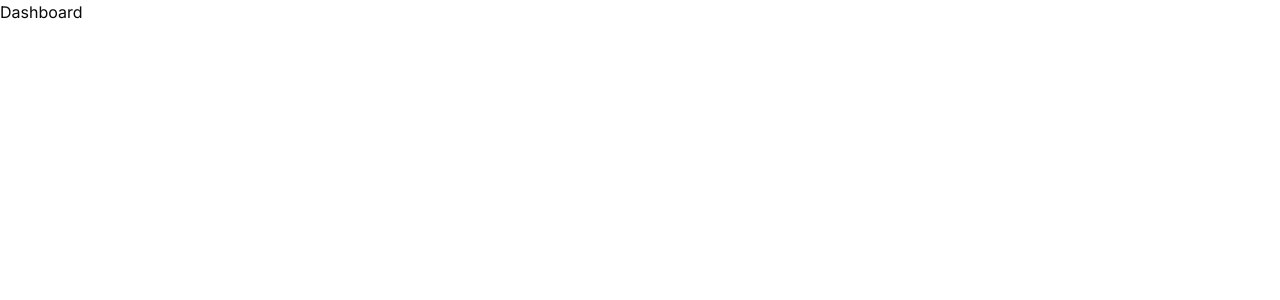
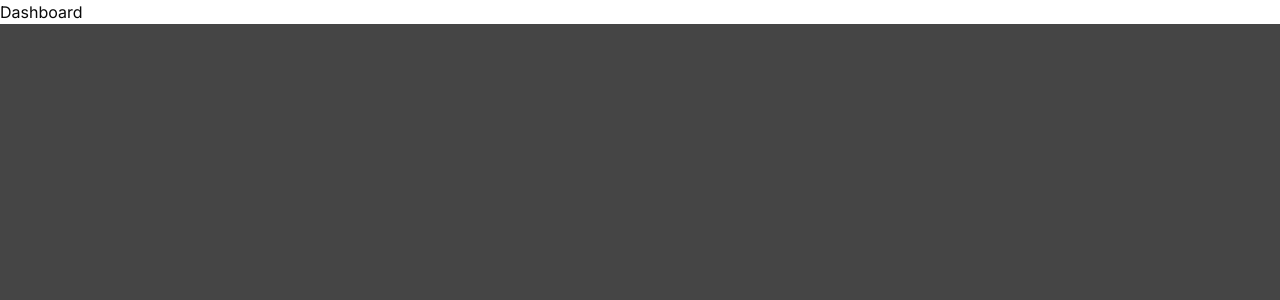
Before and after one commit to Leave-it-blank/Stream-easy, a Next.js app: page / in a window 1280 px wide. Shown: the top 300 px of the page. Built offline with nearby package versions, Linux system fonts and the light colour scheme.

Commit message:
added logos for the sign up page and dark mode

```diff
--- /dev/null
+++ b/app/(auth)/_components/logo.tsx
@@ -0,0 +1,32 @@
+
+import Image from "next/image";
+import { Poppins } from "next/font/google";
+import { cn } from "@/lib/utils";
+
+
+const fonts=Poppins({
+    subsets:["latin"],
+    weight:["200" ,"300", "500", "600", "700", "800"],
+});
+
+export const Logo = ()=>{
+    return(
+        <div className="flex flex-col items-center gap-y-2">
+            <div bg-white rounded-full p-2>
+                <Image src="/streamezlogo.svg"
+                alt="Stream Easy Logo"
+                height='200'
+                width='200'
+                />
+            </div>
+            <div className={cn("flex flex-col items-center", fonts.className,)}>
+                <p className="text-black font-semibold text-xl">
+                    Stream Easily!
+                </p>
+                <p>
+
+                </p>
+            </div>
+        </div>
+    );
+};
--- /dev/null
+++ b/app/(auth)/layout.tsx
@@ -0,0 +1,16 @@
+import { Logo } from "./_components/logo";
+
+const AuthLayout = ({ children }: { children: React.ReactNode }) => {
+    return (
+    <div className="space-y-6 h-screen flex flex-col items-center justify-center">
+        <Logo />
+        {children};
+    </div>
+    // <div className="grid h-screen place-items-center">
+    //     {children};
+    // </div>
+    );
+
+};
+
+export default AuthLayout;
--- a/app/globals.css
+++ b/app/globals.css
@@ -2,6 +2,20 @@
   @tailwind components;
   @tailwind utilities;
 
+  html, body
+  :root{  height:100%;
+    @apply bg-neutral-900/80;
+  }
+
+
+  .hidden-scrollbar {
+    -ms-overflow-style: none;
+    scrollbar-width: none;
+  }
+
+  .hidden-scrollbar::-webkit-scrollbar {
+    display: none;
+  }
   @layer base {
     :root {
       --background: 0 0% 100%;
--- a/package.json
+++ b/package.json
@@ -10,6 +10,7 @@
   },
   "dependencies": {
     "@clerk/nextjs": "^4.29.12",
+    "@clerk/themes": "^1.7.12",
     "@radix-ui/react-slot": "^1.0.2",
     "class-variance-authority": "^0.7.0",
     "clsx": "^2.1.0",
```
Also changed, not shown: public/streamezlogo.svg (added), 1 other file (tests, documents, lock files or other folders).
